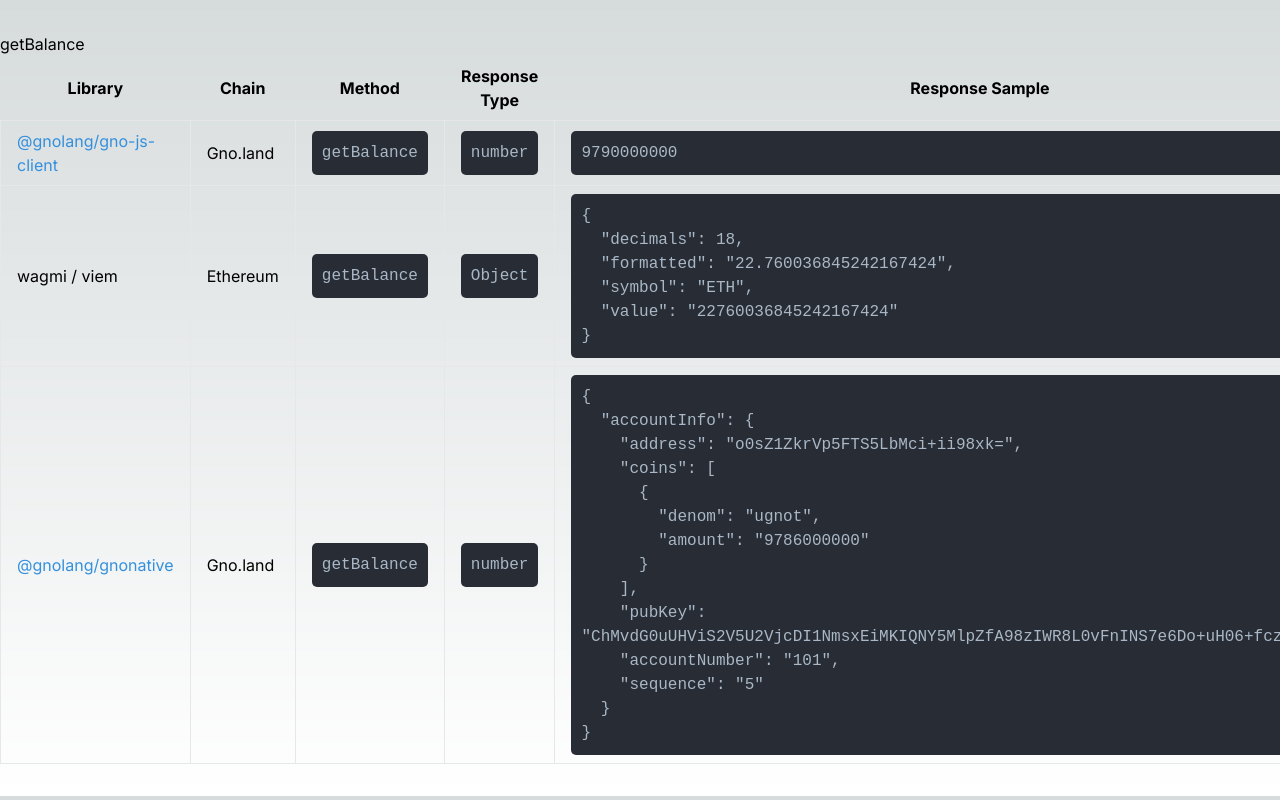
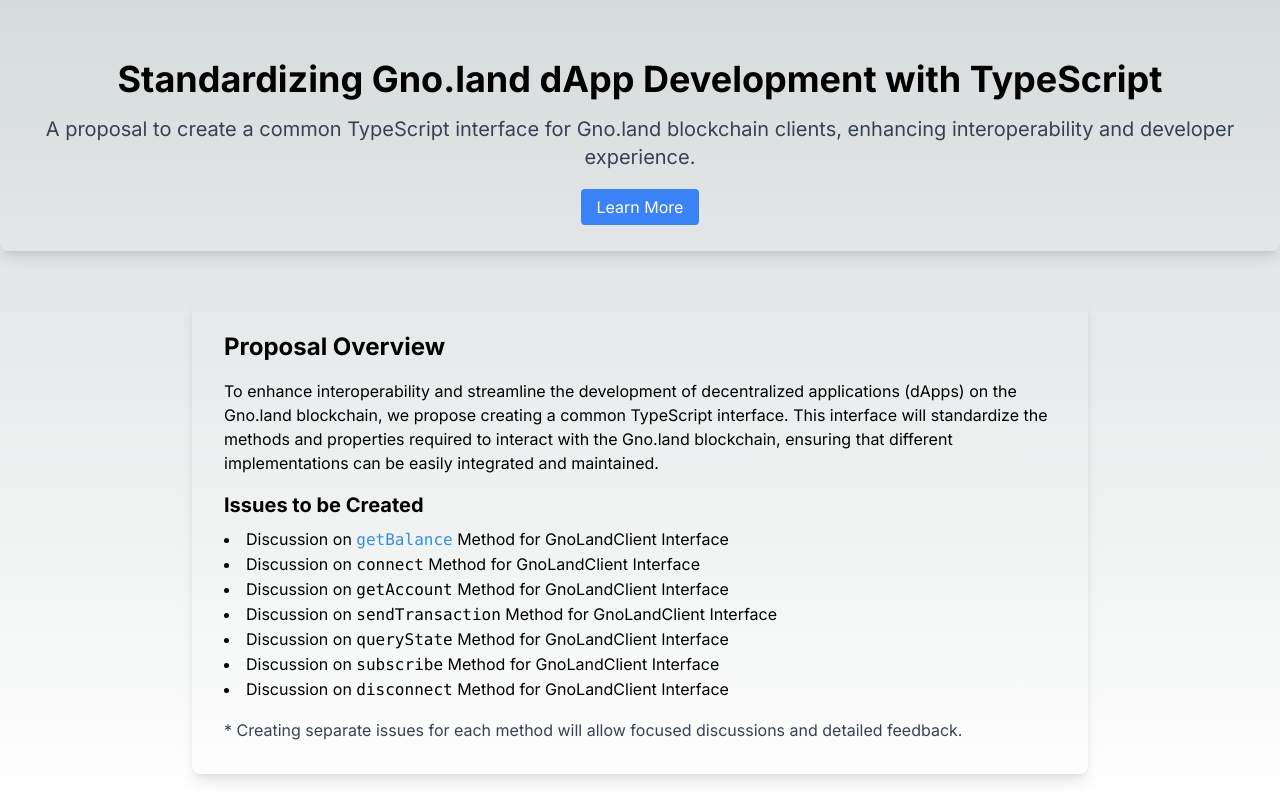
Before and after one commit to iuricmp/web3-compare, a Next.js app: page / in a window 1280 px wide. Built offline with nearby package versions, Linux system fonts and the light colour scheme.

Commit message:
chore: hero page

```diff
--- /dev/null
+++ b/app/balance/page.tsx
@@ -0,0 +1,123 @@
+export default function Home() {
+  return (
+    <div className="container mx-auto my-8 overflow-x-scroll">
+      <div className="mx-auto">
+        <h1>getBalance</h1>
+        <table className="table-auto">
+          <thead>
+            <tr>
+              <th className="px-4 py-2">Library</th>
+              <th className="px-4 py-2">Chain</th>
+              <th className="px-4 py-2">Method</th>
+              <th className="px-4 py-2">Response Type</th>
+              <th className="px-4 py-2">Response Sample</th>
+              <th className="px-4 py-2">Sample Code</th>
+            </tr>
+          </thead>
+          <tbody>
+            <tr>
+              <td className="border px-4 py-2">
+                <a
+                  href="https://npmjs.com/package/@gnolang/gno-js-client"
+                  target="_blank"
+                  rel="noreferrer noopener"
+                >
+                  @gnolang/gno-js-client
+                </a>
+              </td>
+              <td className="border px-4 py-2">Gno.land</td>
+              <td className="border px-4 py-2">
+                <p className="json-style">getBalance</p>
+              </td>
+              <td className="border px-4 py-2">
+                <p className="json-style">number</p>
+              </td>
+              <td className="border px-4 py-2">
+                <p className="json-style">9790000000</p>
+              </td>
+              <td className="border px-4 py-2">
+                <a href="/balance/gno">sample code</a>
+              </td>
+            </tr>
+            <tr className="border px-4 py-2">
+              <td className="border px-4 py-2">wagmi / viem</td>
+              <td className="border px-4 py-2">Ethereum</td>
+              <td className="border px-4 py-2">
+                <p className="json-style">getBalance</p>
+              </td>
+              <td className="border px-4 py-2">
+                <p className="json-style">Object</p>
+              </td>
+              <td className="border px-4 py-2">
+                <p className="json-style">
+                  {JSON.stringify(
+                    {
+                      decimals: 18,
+                      formatted: "22.760036845242167424",
+                      symbol: "ETH",
+                      value: "22760036845242167424",
+                    },
+                    null,
+                    2,
+                  )}
+                </p>
+              </td>
+              <td className="border px-4 py-2">
+                <a href="/balance/wagmi">sample code</a>
+                <br />
+                <br />
+                <a href="https://wagmi.sh/core/api/actions/getBalance#getbalance">
+                  api docs
+                </a>
+              </td>
+            </tr>
+            <tr>
+              <td className="border px-4 py-2">
+                <a
+                  href="https://npmjs.com/package/@gnolang/gnonative"
+                  target="_blank"
+                  rel="noreferrer noopener"
+                >
+                  @gnolang/gnonative
+                </a>
+              </td>
+              <td className="border px-4 py-2">Gno.land</td>
+              <td className="border px-4 py-2">
+                <p className="json-style">getBalance</p>
+              </td>
+              <td className="border px-4 py-2">
+                <p className="json-style">number</p>
+              </td>
+              <td className="border px-4 py-2">
+                <p className="json-style">
+                  {JSON.stringify(
+                    {
+                      accountInfo: {
+                        address: "o0sZ1ZkrVp5FTS5LbMci+ii98xk=",
+                        coins: [{ denom: "ugnot", amount: "9786000000" }],
+                        pubKey:
+                          "ChMvdG0uUHViS2V5U2VjcDI1NmsxEiMKIQNY5MlpZfA98zIWR8L0vFnINS7e6Do+uH06+fczPe43Hg==",
+                        accountNumber: "101",
+                        sequence: "5",
+                      },
+                    },
+                    null,
+                    2,
+                  )}
+                </p>
+              </td>
+              <td className="border px-4 py-2">
+                <a href="/balance/gno">sample code</a>
+                <br />
+                <br />
+                <a href="https://github.com/gnolang/gno/blob/master/gno.land/pkg/gnoclient/client_queries.go#L41">
+                  gnoclient reference
+                </a>
+              </td>
+            </tr>
+          </tbody>
+        </table>
+      </div>
+    </div>
+  );
+}
--- a/app/layout.tsx
+++ b/app/layout.tsx
@@ -5,8 +5,8 @@
 const inter = Inter({ subsets: ["latin"] });
 
 export const metadata: Metadata = {
-  title: "Create Next App",
-  description: "Generated by create next app",
+  title: "web3 compare",
+  description: "Comparing web3 Libraries",
 };
 
 export default function RootLayout({
--- a/app/page.tsx
+++ b/app/page.tsx
@@ -1,88 +1,81 @@
-export default function Home() {
+import React from "react";
+
+const LandingPage = () => {
   return (
-    <div className="container mx-auto my-8 overflow-x-scroll">
-        <div className="mx-auto">
-          <h1>getBalance</h1>
-            <table className="table-auto">
-              <thead>
-                <tr>
-                  <th className="px-4 py-2">Library</th>
-                  <th className="px-4 py-2">Chain</th>
-                  <th className="px-4 py-2">Method</th>
-                  <th className="px-4 py-2">Response Type</th>
-                  <th className="px-4 py-2">Response Sample</th>
-                  <th className="px-4 py-2">Sample Code</th>
-                </tr>
-              </thead>
-              <tbody>
-                <tr>
-                  <td className="border px-4 py-2">
-                    <a
-                      href="https://npmjs.com/package/@gnolang/gno-js-client"
-                      target="_blank"
-                      rel="noreferrer noopener"
-                    >
-                      @gnolang/gno-js-client
-                    </a>
-                  </td>
-                  <td className="border px-4 py-2">Gno.land</td>
-                  <td className="border px-4 py-2">
-                    <p className="json-style">getBalance</p>
-                  </td>
-                  <td className="border px-4 py-2">
-                    <p className="json-style">number</p>
-                  </td>
-                  <td className="border px-4 py-2">
-                    <p className="json-style">9790000000</p>
-                  </td>
-                  <td className="border px-4 py-2">
-                    <a href="/balance/gno">sample</a>
-                  </td>
-                </tr>
-                <tr className="border px-4 py-2">
-                  <td className="border px-4 py-2">wagmi / viem</td>
-                  <td className="border px-4 py-2">Ethereum</td>
-                  <td className="border px-4 py-2">
-                    <p className="json-style">getBalance</p>
-                  </td>
-                  <td className="border px-4 py-2">
-                    <p className="json-style">Object</p>
-                  </td>
-                  <td className="border px-4 py-2">
-                    <p className="json-style">{JSON.stringify({"decimals":18,"formatted":"22.760036845242167424","symbol":"ETH","value":"22760036845242167424"}, null, 2)}</p>
-                  </td>
-                  <td className="border px-4 py-2">
-                    <a href="/balance/wagmi">sample</a>
-                    <a href="https://wagmi.sh/core/api/actions/getBalance#getbalance">docs</a>
-                  </td>
-                </tr>
-                <tr>
-                  <td className="border px-4 py-2">
-                    <a
-                      href="https://npmjs.com/package/@gnolang/gnonative"
-                      target="_blank"
-                      rel="noreferrer noopener"
-                    >
-                      @gnolang/gnonative
-                    </a>
-                  </td>
-                  <td className="border px-4 py-2">Gno.land</td>
-                  <td className="border px-4 py-2">
-                    <p className="json-style">getBalance</p>
-                  </td>
-                  <td className="border px-4 py-2">
-                    <p className="json-style">number</p>
-                  </td>
-                  <td className="border px-4 py-2">
-                    <p className="json-style">{JSON.stringify({"accountInfo":{"address":"o0sZ1ZkrVp5FTS5LbMci+ii98xk=","coins":[{"denom":"ugnot","amount":"9786000000"}],"pubKey":"ChMvdG0uUHViS2V5U2VjcDI1NmsxEiMKIQNY5MlpZfA98zIWR8L0vFnINS7e6Do+uH06+fczPe43Hg==","accountNumber":"101","sequence":"5"}}, null, 2)}</p>
-                  </td>
-                  <td className="border px-4 py-2">
-                    <a href="/balance/gno">sample</a>
-                  </td>
-                </tr>
-              </tbody>
-            </table>
-        </div>
+    <div className="min-h-screen flex flex-col items-center justify-center">
+      {/* Hero Section */}
+      <div className="p-8 rounded-lg shadow-lg text-center">
+        <h1 className="text-4xl font-bold mb-4">
+          Standardizing Gno.land dApp Development with TypeScript
+        </h1>
+        <p className="text-xl text-gray-700 mb-6">
+          A proposal to create a common TypeScript interface for Gno.land
+          blockchain clients, enhancing interoperability and developer
+          experience.
+        </p>
+        <a
+          href="https://github.com/gnolang/gno-js-client/issues/119"
+          target="_blank"
+          className="bg-blue-500 text-white py-2 px-4 rounded hover:bg-blue-600"
+        >
+          Learn More
+        </a>
+      </div>
+
+      {/* Proposal Section */}
+      <div id="proposal" className="mt-12 p-8 rounded-lg shadow-lg max-w-4xl">
+        <h2 className="text-2xl font-bold mb-4">Proposal Overview</h2>
+        <p className="mb-4">
+          To enhance interoperability and streamline the development of
+          decentralized applications (dApps) on the Gno.land blockchain, we
+          propose creating a common TypeScript interface. This interface will
+          standardize the methods and properties required to interact with the
+          Gno.land blockchain, ensuring that different implementations can be
+          easily integrated and maintained.
+        </p>
+
+        <h3 className="text-xl font-bold mb-2">Issues to be Created</h3>
+        <ul className="list-disc list-inside mb-4">
+          <li>
+            Discussion on{" "}
+            <code>
+              <a href="#asdf">getBalance</a>
+            </code>{" "}
+            Method for GnoLandClient Interface
+          </li>
+          <li>
+            Discussion on <code>connect</code> Method for GnoLandClient
+            Interface
+          </li>
+          <li>
+            Discussion on <code>getAccount</code> Method for GnoLandClient
+            Interface
+          </li>
+          <li>
+            Discussion on <code>sendTransaction</code> Method for GnoLandClient
+            Interface
+          </li>
+          <li>
+            Discussion on <code>queryState</code> Method for GnoLandClient
+            Interface
+          </li>
+          <li>
+            Discussion on <code>subscribe</code> Method for GnoLandClient
+            Interface
+          </li>
+          <li>
+            Discussion on <code>disconnect</code> Method for GnoLandClient
+            Interface
+          </li>
+        </ul>
+
+        <p className="text-gray-700">
+          * Creating separate issues for each method will allow focused
+          discussions and detailed feedback.
+        </p>
+      </div>
     </div>
   );
-}
+};
+
+export default LandingPage;
```
